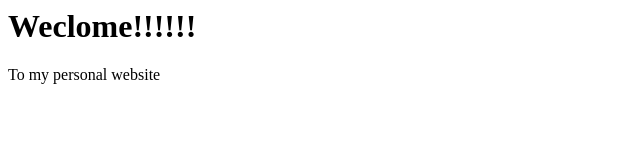
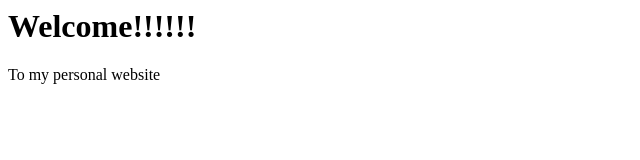
Before and after one commit to snmazzone/snmazzone.github.io, a plain HTML site: page index.html in a window 1280 px wide. Shown: the full height of the page, 0-640 px from the left. Drawn offline with Linux system fonts and the light colour scheme.

Commit message:
Giving a title

```diff
--- a/index.html
+++ b/index.html
@@ -1,3 +1,3 @@
-<h1>Weclome!!!!!!</h1>
+<h1>Welcome!!!!!!</h1>
 
 <p> To my personal website </p>
```
